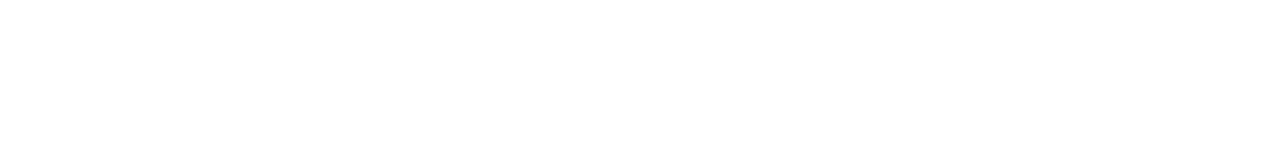
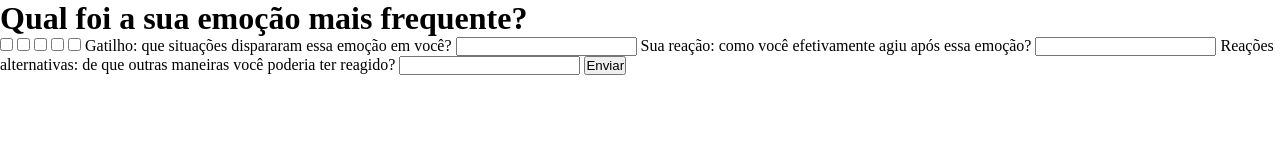
Before and after one commit to TH-ThiagoAlves/Divertidamente, a website: page index.html in a window 1280 px wide. Drawn offline with Linux system fonts and the light colour scheme.

Commit message:
Teste :rocket:

```diff
--- a/index.html
+++ b/index.html
@@ -1,14 +1,35 @@
 <!DOCTYPE html>
 <html lang="pt-br">
 <head>
-    <meta charset="UTF-8">
-    <meta http-equiv="X-UA-Compatible" content="IE=edge">
-    <meta name="viewport" content="width=device-width, initial-scale=1.0">
-    <title>Divertidamente</title>
-    <link rel="stylesheet" href="style.css">
-    <script src="script.js" defer ></script>
+  <meta charset="UTF-8">
+  <meta http-equiv="X-UA-Compatible" content="IE=edge">
+  <meta name="viewport" content="width=device-width, initial-scale=1.0">
+  <title>Divertidamente</title>
+  <link rel="stylesheet" href="style.css">
+  <script src="script.js" defer></script>
 </head>
 <body>
+  <form>
+    <h1>Qual foi a sua emoção mais frequente?</h1>
+    <input type="checkbox" name="happiness" id="">
+    <input type="checkbox" name="rage" id="">
+    <input type="checkbox" name="fear" id="">
+    <input type="checkbox" name="disgust" id="">
+    <input type="checkbox" name="sadness" id="">
 
+    <label for="">Gatilho: que situações dispararam essa emoção em você?
+        <input type="text" name="trigger" id="">
+    </label>
+
+    <label for="your-reaction">Sua reação: como você efetivamente agiu após essa emoção?
+        <input type="text" name="your-reaction" id="">
+    </label>
+
+    <label for="alternative reactions">Reações alternativas: de que outras maneiras você poderia ter reagido?
+        <input type="text" name="alternative-reactions" id="">
+    </label>
+
+    <button>Enviar</button>
+  </form>
 </body>
 </html>
--- a/script.js
+++ b/script.js
@@ -1 +1,3 @@
-window.onload;
+const button = document.querySelector('button')
+
+button.addEventListener();
```
